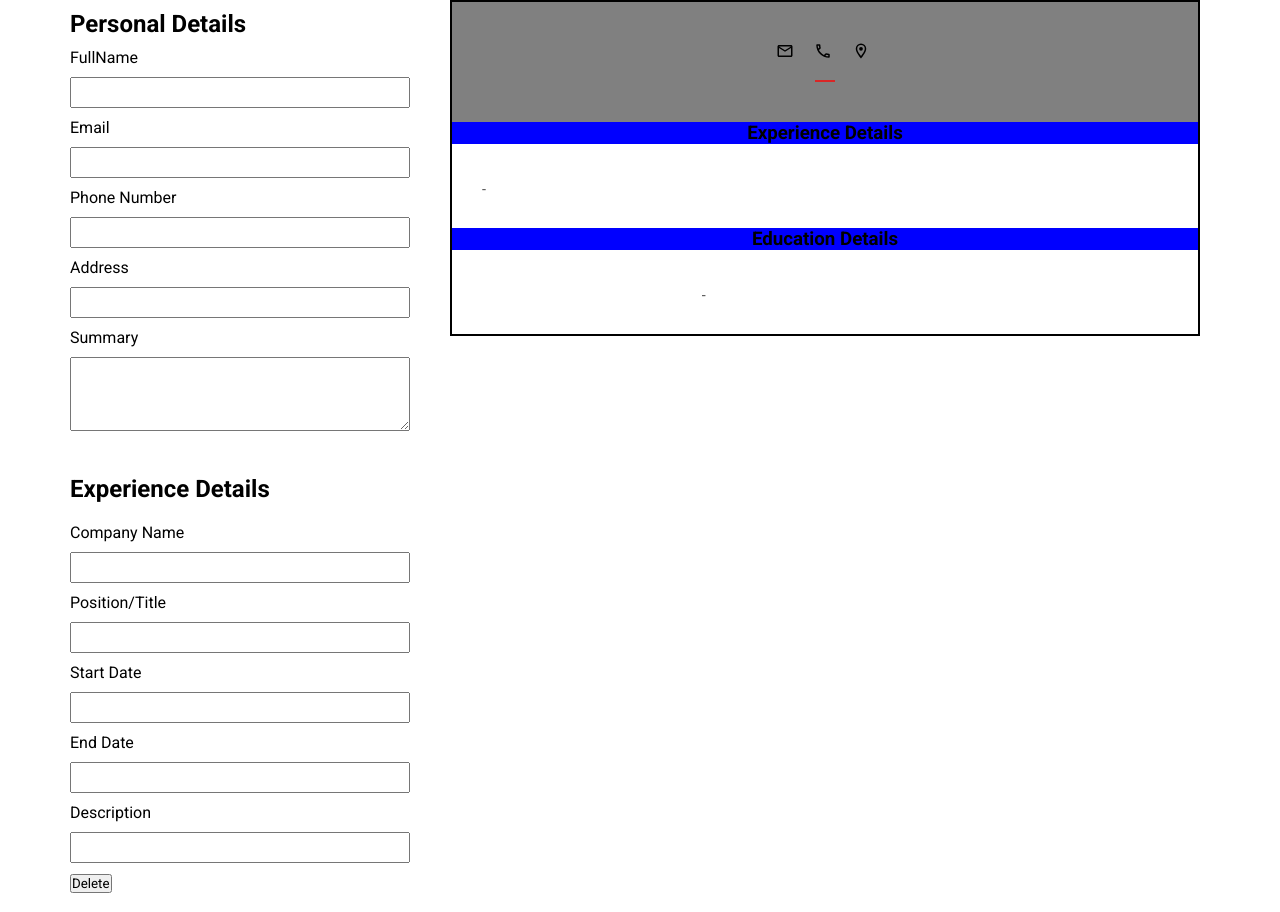
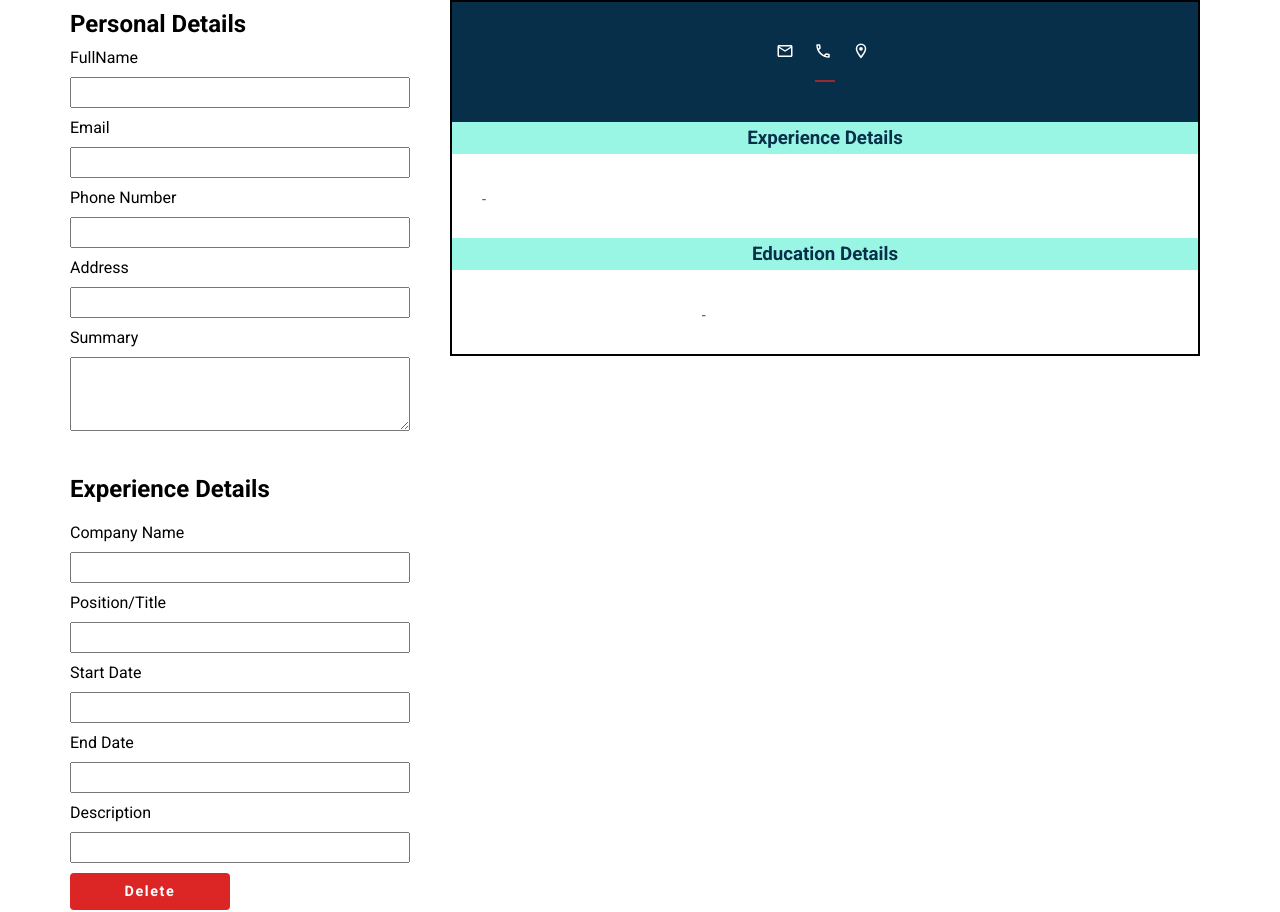
Before and after one commit to Amrit57/CV-Application, a React (Vite) app: page / in a window 1280 px wide. Shown: the part 100-1012 px from the top of the page. Built offline with nearby package versions, Linux system fonts and the light colour scheme.

Commit message:
Final color and style in Display Layout.

```diff
--- a/src/styles/style.css
+++ b/src/styles/style.css
@@ -10,6 +10,8 @@
   --input-bg: #e5e7eb;
   --navbar-bg: #99f6e4;
   --btn-color: #1e293b;
+  --delete-btn-bg: #dc2626;
+  --personal-bg: #082f49;
 }
 .navbar {
   height: 80px;
@@ -20,7 +22,8 @@
   background: var(--navbar-bg);
 }
 
-.navbar--btn {
+.navbar--btn,
+.btn {
   padding: 10px 14px;
   width: 160px;
   outline-offset: 0.2rem;
@@ -34,6 +37,13 @@
   border: none;
   font-weight: bold;
   color: var(--btn-color);
+}
+.btn-delete {
+  background: var(--delete-btn-bg);
+  color: white;
+}
+.btn-add {
+  background: var(--btn-bg);
 }
 .navbar--btn:hover {
   opacity: 0.8;
@@ -77,12 +87,13 @@ textarea,
   margin: 10px;
 }
 .personal {
-  background: grey;
+  background: var(--personal-bg);
   display: flex;
   flex-direction: column;
   justify-content: center;
   align-items: center;
   padding: 20px;
+  color: white;
 }
 .contact-details {
   display: flex;
@@ -92,6 +103,7 @@ textarea,
 }
 .contact-details svg {
   width: 18px;
+  fill: white;
 }
 .c-detail {
   font-size: 0.88rem;
@@ -101,13 +113,15 @@ textarea,
   align-items: center;
 }
 .summary {
-  border-top: 2px solid red;
+  border-top: 2px solid var(--delete-btn-bg);
   padding: 10px;
   text-align: start;
 }
 .section-heading {
-  background: blue;
+  background: var(--navbar-bg);
+  padding: 5px;
   text-align: center;
+  color: var(--personal-bg);
 }
 .info-container {
   display: flex;
@@ -116,7 +130,7 @@ textarea,
 
   margin: 10px;
 }
-.bottom-line{
+.bottom-line {
   border-bottom: 2px solid green;
 }
 .info-container .left-side {
@@ -131,10 +145,11 @@ textarea,
   flex-direction: column;
   gap: 7px;
 }
-.bold{
+.bold {
   font-weight: bold;
 }
-.light, .summary{
+.light,
+.summary {
   font-size: 0.9rem;
   opacity: 0.7;
 }
```
